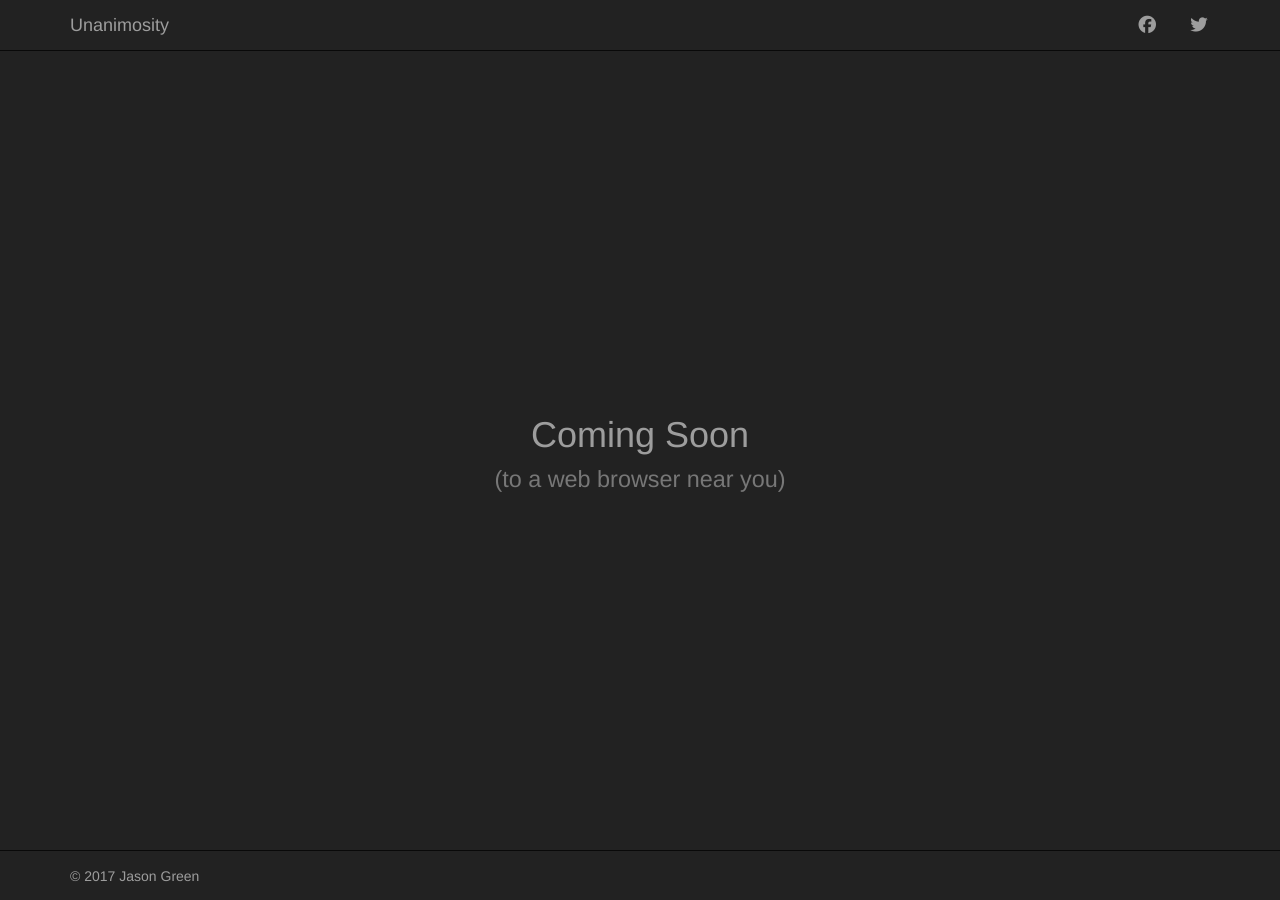
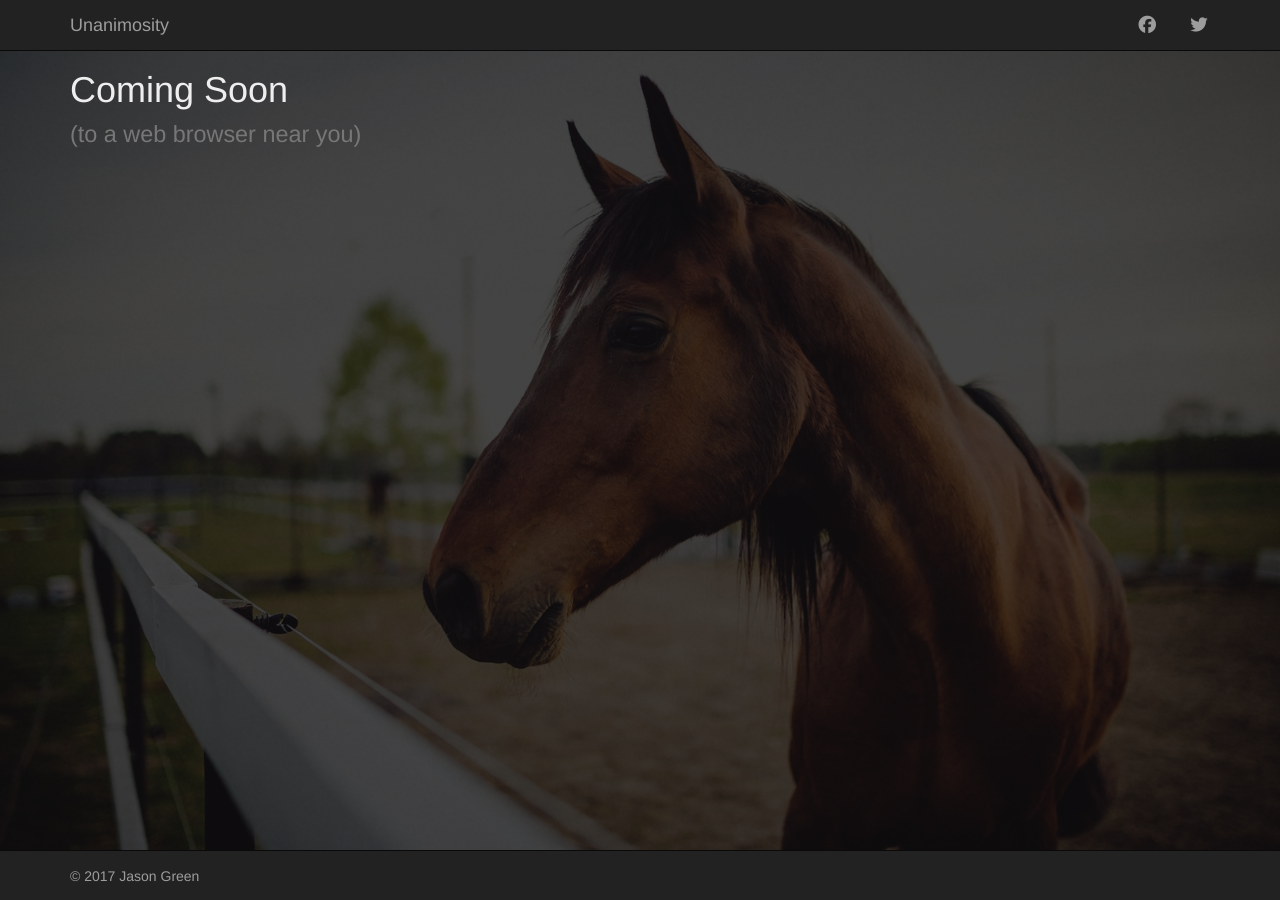
Before and after one commit to unanimosity/unanimosity.github.io, a Jekyll site: the page built from index.html, in a window 1280 px wide. Built offline with Jekyll 4.4.1, drawn with Linux system fonts in a browser that asks for light colours; nearby versions of some CDN libraries.

Commit message:
Implement Body Style
Update default layout and stylesheet to implement configurable body styling, and implement the default 'horse' body style.

Update _config.yml to configure all pages to use the 'horse' body style by default.

```diff
--- a/_config.yml
+++ b/_config.yml
@@ -26,6 +26,7 @@ defaults:
             path: ""
         values:
             layout: default
+            body_class: "horse"
 exclude:
     - Dockerfile
     - Gemfile
--- a/_layouts/default.html
+++ b/_layouts/default.html
@@ -17,7 +17,7 @@
         <!-- Font Awesome -->
         <script src="https://use.fontawesome.com/078003be9e.js"></script>
     </head>
-    <body>
+    <body class="{{ page.body_class }}">
         <nav class="navbar navbar-default navbar-fixed-top navbar-inverse">
             <div class="container">
                 <div class="navbar-header">
@@ -38,8 +38,12 @@
                 </div>
             </div>
         </nav>
-        <div class="content text-center">
-            {{ content }}
+        <div class="container">
+            <div class="row">
+                <div class="col-xs-12 col-md-6">
+                    {{ content }}
+                </div>
+            </div>
         </div>
         <footer class="footer">
             <div class="container">
--- a/assets/stylesheets/default.scss
+++ b/assets/stylesheets/default.scss
@@ -10,17 +10,8 @@ html {
 }
 
 body {
-    background-color: $navbar-inverse-bg;
-    color: $navbar-inverse-color;
-}
-
-body > .content {
-    position: absolute;
-    top: 50%;
-    left: 50%;
-    transform: translate(-50%, -50%);
-    width: 100%;
-    padding: $navbar-height $navbar-padding-horizontal;
+    margin-top: $navbar-height;
+    padding-bottom: $navbar-height + $line-height-computed;
 }
 
 .footer {
@@ -41,3 +32,11 @@ body > .content {
 .footer a:hover {
     color: $navbar-inverse-link-hover-color;
 }
+
+.horse {
+    background: url('{{ "/assets/images/animal-brown-horse.jpg" | relative_url }}'), $gray-darker;
+    background-blend-mode: overlay;
+    background-size: cover;
+    background-position: 50% $navbar-height;
+    color: $gray-lighter;
+}
```
Also changed, not shown: assets/images/animal-brown-horse.jpg (added).
